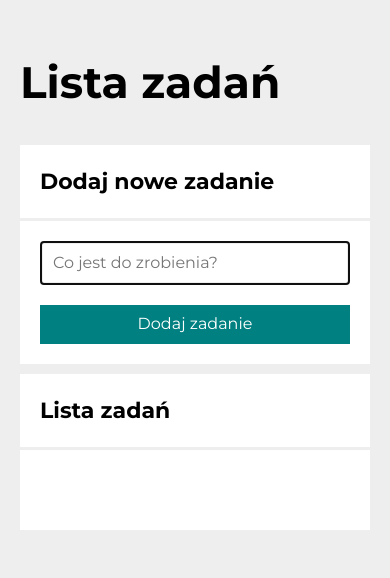
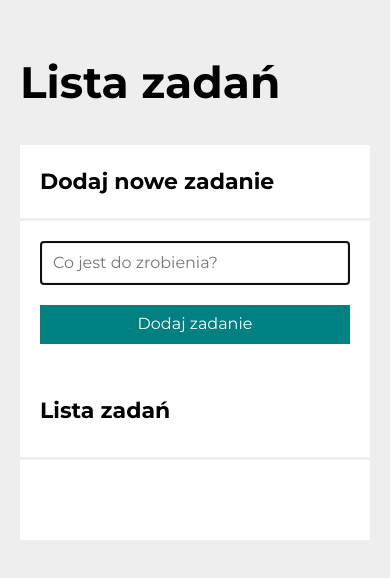
Before and after one commit to maxnatalia/ToDoList, a plain HTML site: page index.html in a window 390 px wide. Drawn offline with nearby package versions, Linux system fonts and the light colour scheme.

Commit message:
added new css

```diff
--- a/css/container.css
+++ b/css/container.css
@@ -5,7 +5,51 @@
 .container__title {
     font-size: 22px;
     padding: 20px;
+    margin-bottom: 0px;
+    margin-top: 10px;
     border-bottom: 3px solid #eee;
+}
+
+.container__title--header {
+    font-size: 22px;
+    padding: 20px;
     margin-bottom: 0px;
     margin-top: 10px;
 }
+
+.container__title--buttons {
+    display: grid;
+    grid-template-columns: 1fr auto auto;
+    align-items: center;
+}
+
+@media (max-width: 767px) {
+    .container__title--buttons {
+        grid-template-columns: 1fr;
+    }
+}
+
+.container__titleButtons {
+    background-color: white;
+    color: hsl(180, 100%, 25%);
+    border: none;
+    padding: 5px;
+    margin: 0;
+    cursor: pointer;
+    align-items: center;
+}
+
+@media (max-width: 767px) {
+    .container__titleButtons {
+        width: 100%;
+    }
+}
+
+.container__titleButtons:hover {
+    color: hsl(180, 100%, 35%);
+    transition: 1s;
+}
+
+.container__titleButtons:active {
+    color: hsl(180, 100%, 45%);
+}
--- a/css/form.css
+++ b/css/form.css
@@ -27,6 +27,8 @@
 
 .form__button:hover {
     background-color: hsl(180, 100%, 35%);
+    transform: scale(1.2);
+    transition: 1s;
 }
 
 .form__button:active {
--- a/css/list.css
+++ b/css/list.css
@@ -3,6 +3,8 @@
     word-break: break-word;
     padding: 40px;
     margin: 0;
+    background-color: white;
+    border-top: 3px solid #eee;
 }
 
 .list__item {
@@ -32,6 +34,7 @@
 
 .list__button--done:hover {
     background-color: hwb(120 13% 35%);
+    transition: 1s;
 }
 
 .list__button--done:active {
@@ -44,6 +47,7 @@
 
 .list__button--remove:hover {
     background-color: hsl(348, 83%, 57%);
+    transition: 1s;
 }
 
 .list_button--remove:active {
--- a/index.html
+++ b/index.html
@@ -28,7 +28,6 @@
     <header class="header">
         <h1>Lista zadań</h1>
     </header>
-
     <div class="container">
         <h2 class="container__title"> Dodaj nowe zadanie</h2>
         <form class="form js-form">
@@ -37,10 +36,12 @@
         </form>
     </div>
     <div class="container">
-        <h2 class="container__title">Lista zadań</h2>
-        <div class="container__titleButtons js-titleButtons"></div>
-        <ul class="list js-tasks"></ul>
+        <div class="container__title--buttons">
+            <h2 class="container__title--header">Lista zadań</h2>
+            <div class="container__titleButtons js-titleButtons"></div>
+        </div>
     </div>
+    <ul class="list js-tasks"></ul>
 </body>
 
 </html>
```
